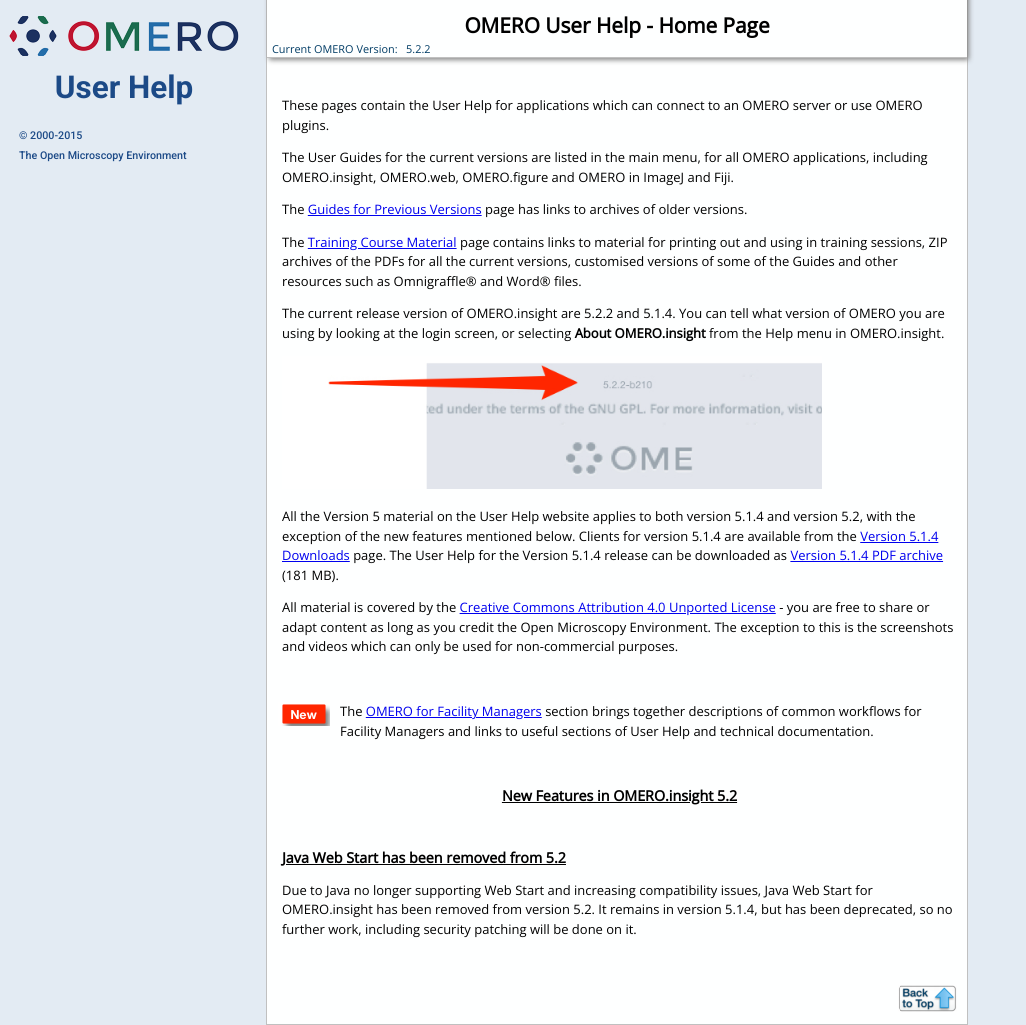
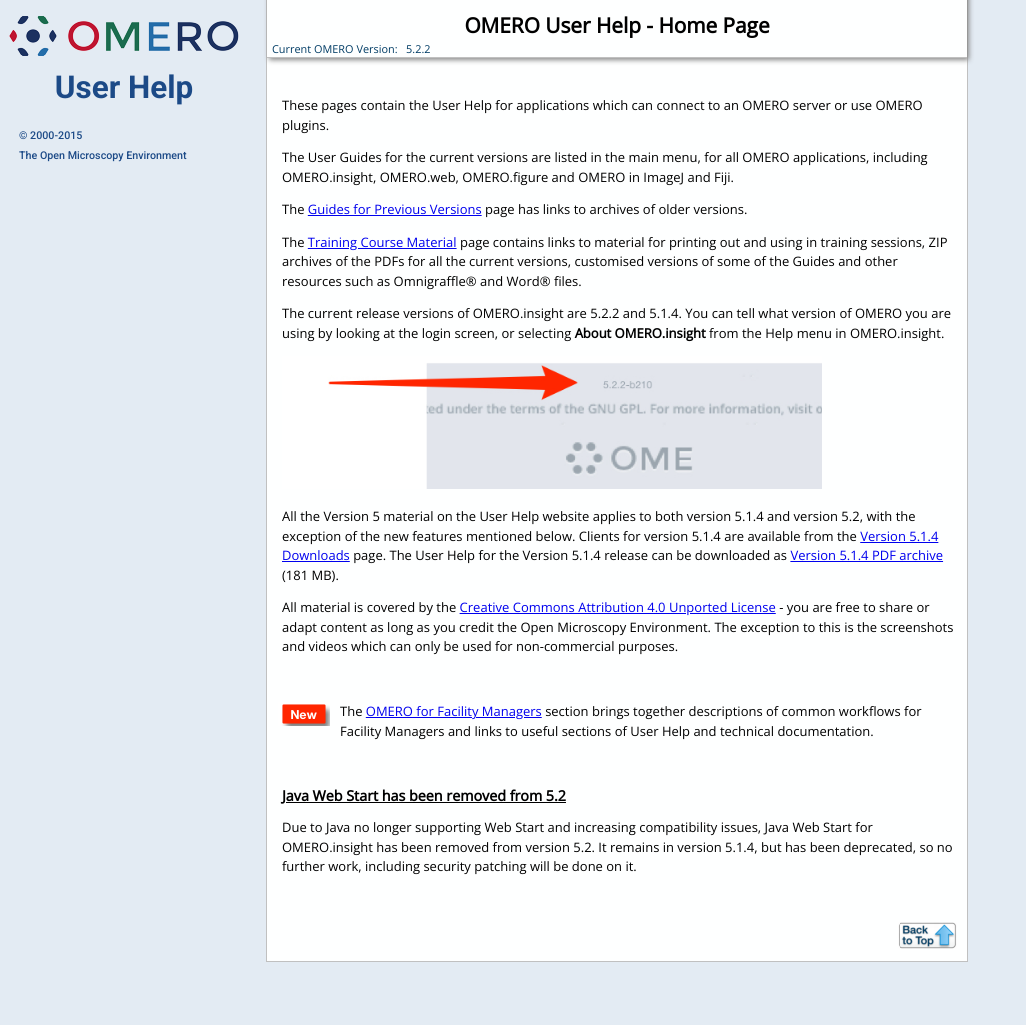
Before and after one commit to snoopycrimecop/ome-help, a Jekyll site: the page built from index.html, in a window 1280 px wide. Shown: the whole page, without its empty margins (0-1026 px from the left). Built offline with Jekyll 4.4.1, drawn with Linux system fonts in a browser that asks for light colours; Markdown is read by kramdown in place of the engine named in the settings; after the commit the page ends 962 px from its top, so only the background shows below that.

Commit message:
Addressing points above

```diff
--- a/index.html
+++ b/index.html
@@ -13,7 +13,7 @@
 
 <p>The <a href="resources.html">Training Course Material</a> page contains links to material for printing out and using in training sessions, ZIP archives of the PDFs for all the current versions, customised versions of some of the Guides and other resources such as  Omnigraffle&reg; and Word&reg; files.</p>
 
-<p>The current release version of OMERO.insight are 5.2.2 and 5.1.4. You can tell what version of OMERO you are using by looking at the login screen, or selecting <span class="bold">About OMERO.insight</span> from the Help menu in OMERO.insight.</p>
+<p>The current release versions of OMERO.insight are 5.2.2 and 5.1.4. You can tell what version of OMERO you are using by looking at the login screen, or selecting <span class="bold">About OMERO.insight</span> from the Help menu in OMERO.insight.</p>
 
 <p><img src="images/indexVersion.jpg" alt="OMERO.insight Version" style="width: 80%;"/></p>
 
@@ -26,12 +26,6 @@
 </div><!-- end #line-block -->
 
 <p><img src="images/indexNew.png" alt="New flag image" class="flag-left"/> The <a href="facility-manager.html">OMERO for Facility Managers</a> section brings together descriptions of common workflows for Facility Managers and links to useful sections of User Help and technical documentation.</p>
-
-<div class="line-block">
-  <div class="line"><br /></div> <!-- end #line -->
-</div><!-- end #line-block -->
-
-<h2 style="text-align: center;">New Features in OMERO.insight 5.2</h2>
 
 <div class="line-block">
   <div class="line"><br /></div> <!-- end #line -->
```
